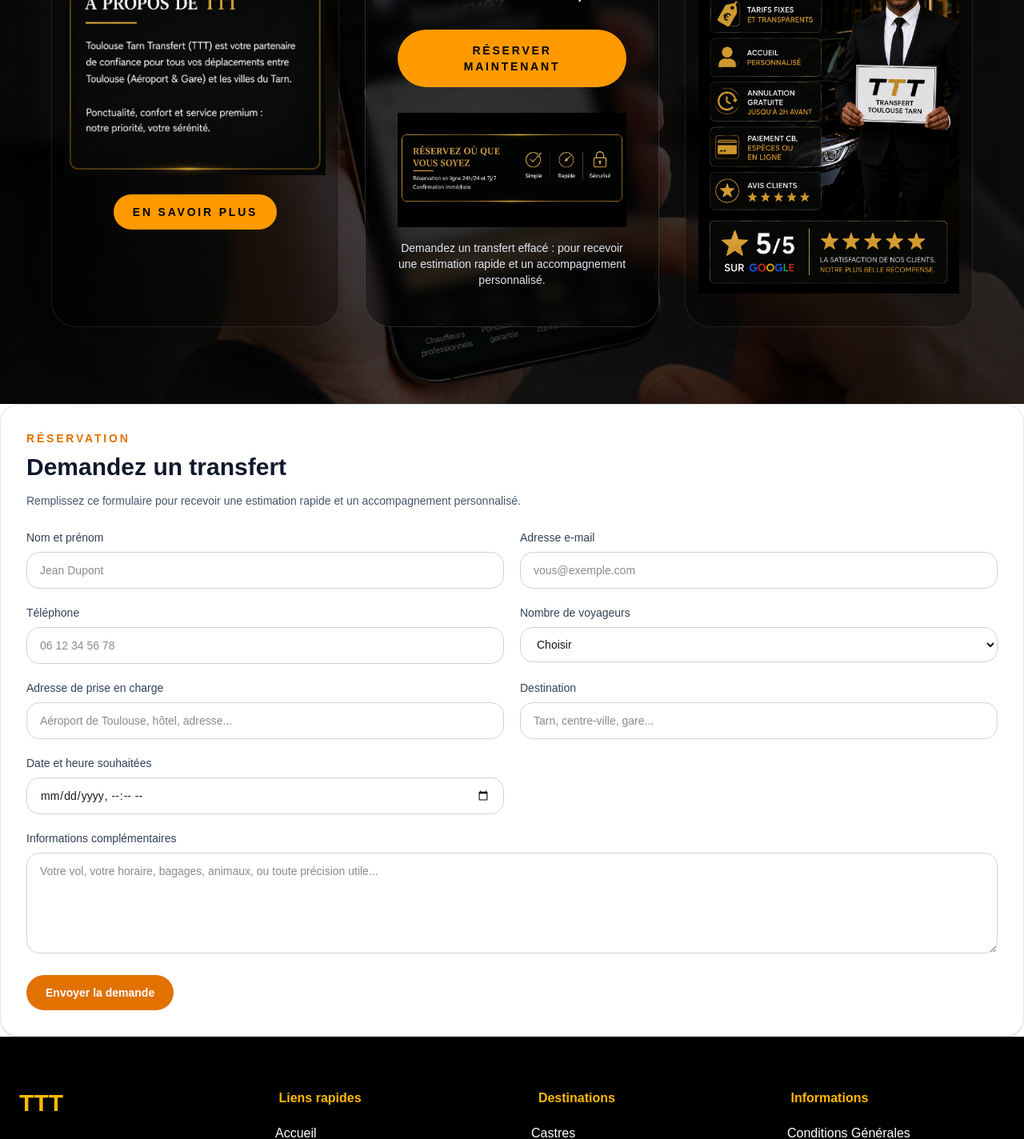
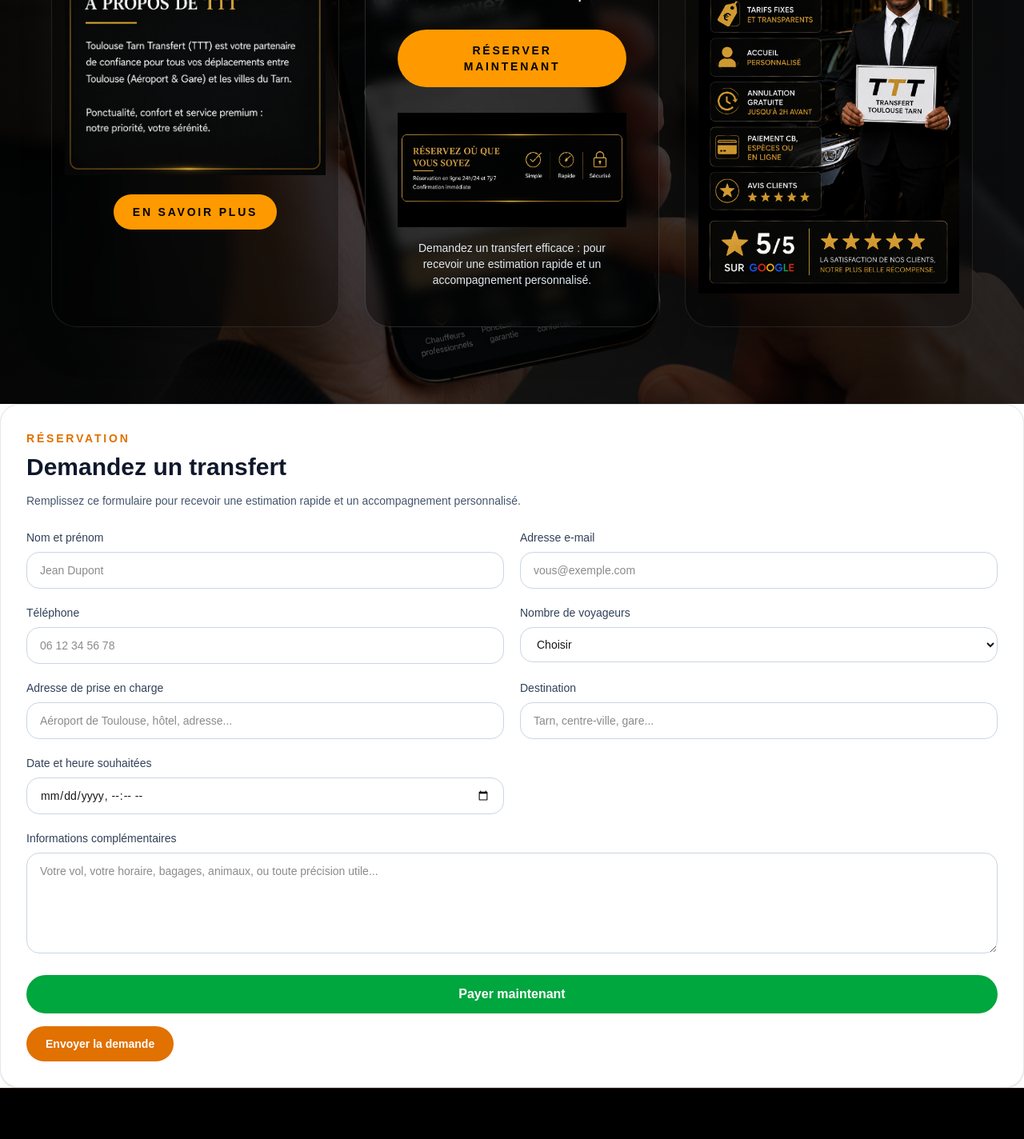
Before and after one commit to mbtransport41-jpg/transfert-toulouse-tarn, a Next.js app: page / in a window 1280 px wide. Shown: the part 1905-3329 px from the top of the page at 80% size. Built offline with nearby package versions, Linux system fonts and the light colour scheme.

Commit message:
Ajout bouton Stripe

```diff
--- a/app/components/BookingForm.tsx
+++ b/app/components/BookingForm.tsx
@@ -42,12 +42,33 @@ export default function BookingForm() {
     emailjs.init(PUBLIC_KEY);
   }, []);
 
+const handleStripePayment = async () => {
+  const response = await fetch("/api/create-checkout-session", {
+    method: "POST",
+    headers: {
+      "Content-Type": "application/json",
+    },
+    body: JSON.stringify({
+      prix: 119,
+    }),
+  });
+
+  const data = await response.json();
+
+if (data.url) {
+  window.location.href = data.url;
+}
+};
+
   const handleChange = (
     event: React.ChangeEvent<HTMLInputElement | HTMLTextAreaElement | HTMLSelectElement>
   ) => {
     const { name, value } = event.target;
     setFormData((prev) => ({ ...prev, [name]: value }));
   };
+
+
+
 
   const handleSubmit = async (event: React.FormEvent<HTMLFormElement>) => {
     event.preventDefault();
@@ -245,6 +266,16 @@ export default function BookingForm() {
           </div>
         ) : null}
 
+<button
+type="button"
+onClick={handleStripePayment}
+className="inline-flex items-center
+justify-center rounded-full bg-green-600
+px-6 py-3 text-white font-semibold
+hover:bg-green-700 mb-4 w-full">
+    Payer maintenant
+</button>
+
         <button
           type="submit"
           disabled={status.type === 'loading'}
--- a/app/components/Reservation.tsx
+++ b/app/components/Reservation.tsx
@@ -52,7 +52,7 @@ export default function Reservation() {
             />
           </div>
           <p className="mt-4 text-sm text-slate-200">
-            Demandez un transfert effacé : pour recevoir une estimation rapide et un accompagnement personnalisé.
+            Demandez un transfert efficace : pour recevoir une estimation rapide et un accompagnement personnalisé.
           </p>
         </div>
 
```
